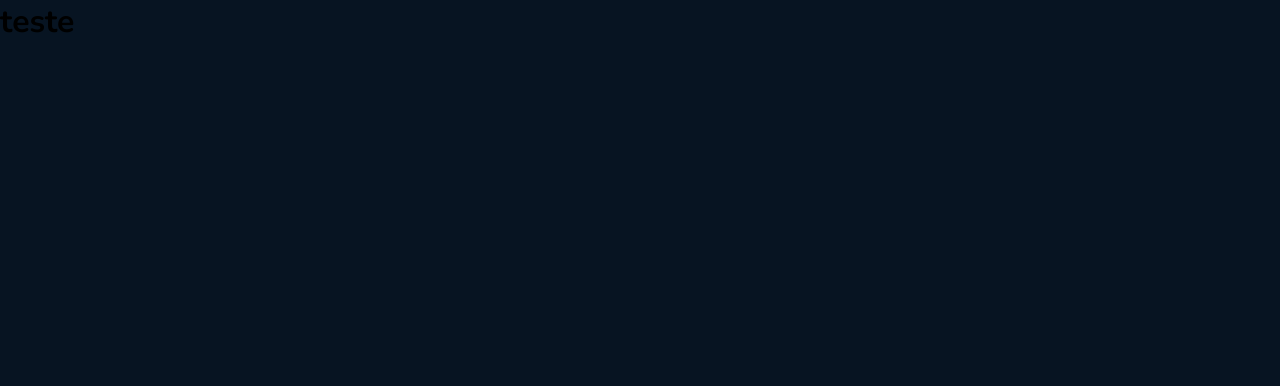
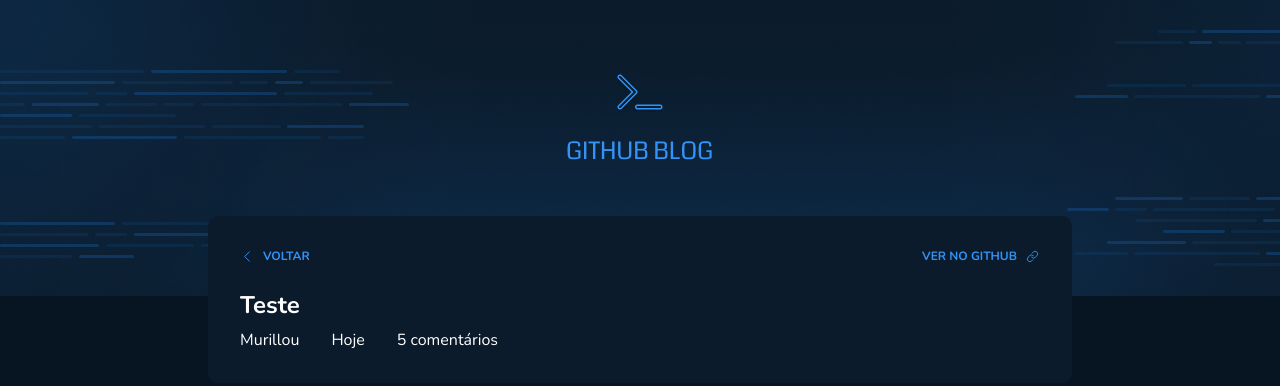
Before and after one commit to Murillou/github-blog, a React (Vite) app: page /post/1 in a window 1280 px wide. Shown: the top 386 px of the page. Built offline with nearby package versions, Linux system fonts and the light colour scheme; no server answers.

Commit message:
feat criação do contexto de issues

```diff
--- a/src/App.tsx
+++ b/src/App.tsx
@@ -1,14 +1,15 @@
 import { BrowserRouter } from 'react-router-dom';
 import { GlobalStyle } from './style/GlobalStyle';
 import { Router } from './Router';
+import { IssueProvider } from './contexts/IssueContext';
 
 export function App() {
   return (
-    <>
+    <IssueProvider>
       <BrowserRouter>
         <GlobalStyle />
         <Router />
       </BrowserRouter>
-    </>
+    </IssueProvider>
   );
 }
--- /dev/null
+++ b/src/components/PostInfo/index.tsx
@@ -0,0 +1,58 @@
+import { CaretLeft, Link } from 'phosphor-react';
+import { InfoBox, LinksBox, PostInfoContainer, TitleBox } from './style';
+import { useParams } from 'react-router-dom';
+import { useEffect, useState } from 'react';
+
+export function PostInfo() {
+  const { id } = useParams<{ id: string }>();
+  const [post, setPost] = useState(null);
+  const githubToken = import.meta.env.VITE_GITHUB_TOKEN;
+
+  useEffect(() => {
+    async function fetchPostDetails() {
+      if (id) {
+        const url = `https://api.github.com/repos/murillou/github-blog/issues/${id}`;
+        try {
+          const response = await fetch(url, {
+            headers: {
+              Authorization: `Bearer ${githubToken}`,
+            },
+          });
+          console.log('Response:', response);
+
+          if (!response.ok) {
+            throw new Error('Erro ao carregar os detalhes da issue');
+          }
+          const data = await response.json();
+          console.log('Post data:', data);
+          setPost(data);
+        } catch (error) {
+          console.error('Erro:', error);
+        }
+      }
+    }
+    fetchPostDetails();
+  }, [id]);
+
+  return (
+    <PostInfoContainer>
+      <LinksBox>
+        <a href="">
+          <CaretLeft size={15} /> VOLTAR
+        </a>
+
+        <a href="http://github.com/murillou" target="_blank">
+          VER NO GITHUB <Link size={15} />
+        </a>
+      </LinksBox>
+      <TitleBox>
+        <h1>Teste</h1>
+      </TitleBox>
+      <InfoBox>
+        <span>Murillou</span>
+        <span>Hoje</span>
+        <span>5 comentários</span>
+      </InfoBox>
+    </PostInfoContainer>
+  );
+}
--- /dev/null
+++ b/src/components/PostInfo/style.ts
@@ -0,0 +1,51 @@
+import styled from 'styled-components';
+
+export const PostInfoContainer = styled.div`
+  background-color: #0b1b2b;
+  padding: 2rem;
+  width: 90%;
+  max-width: 864px;
+  color: #fff;
+  margin: 0 auto;
+  border-radius: 10px;
+  margin-top: -5rem;
+  gap: 1.5rem;
+
+  display: flex;
+  flex-direction: column;
+`;
+
+export const LinksBox = styled.div`
+  display: flex;
+  align-items: center;
+  justify-content: space-between;
+
+  a {
+    display: flex;
+    align-items: center;
+    gap: 0.5rem;
+    color: #3294f8;
+    text-decoration: none;
+    font-size: 12px;
+    font-weight: bold;
+    border-bottom: 1px solid transparent;
+    transition: border-color 0.3s;
+  }
+
+  a:hover {
+    border-bottom: 1px solid #3294f8;
+  }
+`;
+
+export const TitleBox = styled.div`
+  h1 {
+    font-size: 24px;
+    font-weight: bold;
+  }
+`;
+
+export const InfoBox = styled.div`
+  display: flex;
+  gap: 2rem;
+  margin-top: -1rem;
+`;
--- a/src/components/Posts/index.tsx
+++ b/src/components/Posts/index.tsx
@@ -1,4 +1,4 @@
-import { useEffect, useState } from 'react';
+import { useContext, useEffect } from 'react';
 import {
   GridPosts,
   PostBox,
@@ -11,16 +11,10 @@
 
 import { useForm } from 'react-hook-form';
 import { useNavigate } from 'react-router-dom';
-
-interface PostProps {
-  id: number;
-  title: string;
-  body: string;
-  updated_at: string;
-}
+import { IssueContext } from '../../contexts/IssueContext';
 
 export function Posts() {
-  const [posts, setPosts] = useState<PostProps[]>([]);
+  const { posts, setPosts } = useContext(IssueContext);
   const { register, handleSubmit } = useForm();
   const githubToken = import.meta.env.VITE_GITHUB_TOKEN;
   const navigate = useNavigate();
@@ -62,7 +56,6 @@
   }
 
   function handlePostClick(id: number) {
-    // Navega para a página de detalhes do post com o id
     navigate(`/post/${id}`);
   }
 
@@ -82,7 +75,10 @@
 
       <GridPosts>
         {posts.map(post => (
-          <PostBox key={post.id} onClick={() => handlePostClick(post.id)}>
+          <PostBox
+            key={post.number}
+            onClick={() => handlePostClick(post.number)}
+          >
             <div>
               <h1>{post.title}</h1>
               <span>{relativeTime(post.updated_at)}</span>
--- /dev/null
+++ b/src/contexts/IssueContext.tsx
@@ -0,0 +1,27 @@
+import { createContext, ReactNode, useState } from 'react';
+
+interface PostProps {
+  number: number;
+  title: string;
+  body: string;
+  updated_at: string;
+}
+
+interface IssueContextType {
+  posts: PostProps[];
+  setPosts: (posts: PostProps[]) => void;
+}
+
+export const IssueContext = createContext<IssueContextType>({
+  posts: [],
+  setPosts: () => {},
+});
+
+export function IssueProvider({ children }: { children: ReactNode }) {
+  const [posts, setPosts] = useState<PostProps[]>([]);
+  return (
+    <IssueContext.Provider value={{ posts, setPosts }}>
+      {children}
+    </IssueContext.Provider>
+  );
+}
--- a/src/pages/PostDetails/index.tsx
+++ b/src/pages/PostDetails/index.tsx
@@ -1,7 +1,11 @@
+import { Header } from '../../components/Header';
+import { PostInfo } from '../../components/PostInfo';
+
 export function PostDetails() {
   return (
     <div>
-      <h1>teste</h1>
+      <Header />
+      <PostInfo />
     </div>
   );
 }
```
